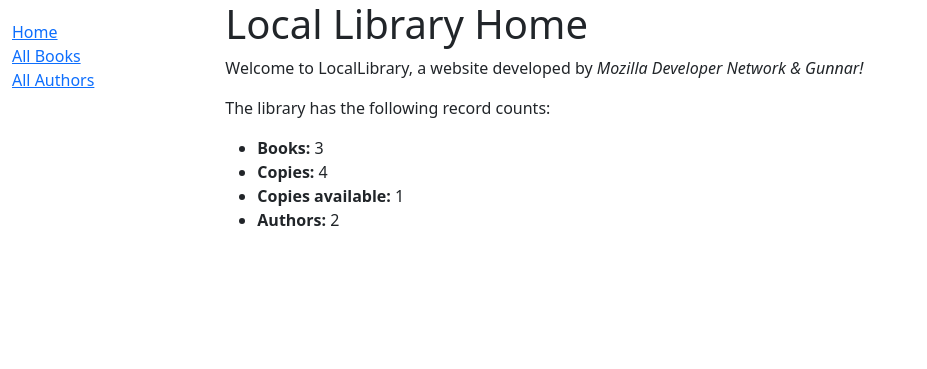
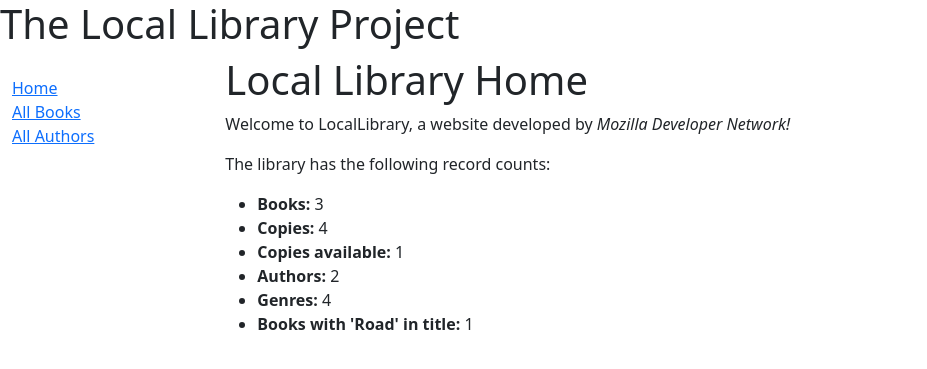
Before and after one commit to MoodyMan04/CSCI313-Assignment3-Gunnar-Moody, a Django app: page /catalog/ in a window 1280 px wide. Shown: the top 369 px of the page, without its empty margins (0-927 px from the left). Run offline with Django 5.2, Linux system fonts and the light colour scheme; data comes from the database, SQL or seed files in the repository.

Commit message:
added num_genres + num_books_road to view and index.html

```diff
--- a/locallibrary/catalog/templates/index.html
+++ b/locallibrary/catalog/templates/index.html
@@ -1,8 +1,10 @@
-{% extends "base_generic.html" %} {% block content %}
+{% extends "base_generic.html" %} {% block title %}
+<h1>The Local Library Project</h1>
+{% endblock %} {% block content %}
 <h1>Local Library Home</h1>
 <p>
   Welcome to LocalLibrary, a website developed by
-  <em>Mozilla Developer Network & Gunnar!</em>
+  <em>Mozilla Developer Network!</em>
 </p>
 <p>The library has the following record counts:</p>
 <ul>
@@ -10,5 +12,7 @@
   <li><strong>Copies:</strong> {{ num_instances }}</li>
   <li><strong>Copies available:</strong> {{ num_instances_available }}</li>
   <li><strong>Authors:</strong> {{ num_authors }}</li>
+  <li><strong>Genres:</strong> {{ num_genres }}</li>
+  <li><strong>Books with 'Road' in title:</strong> {{ num_books_road }}</li>
 </ul>
 {% endblock %}
--- a/locallibrary/catalog/views.py
+++ b/locallibrary/catalog/views.py
@@ -14,11 +14,19 @@ def index(request):
     # Generate count of Authors.
     num_authors = Author.objects.count()
 
+    # Generate count of Genres.
+    num_genres = Genre.objects.all().count()
+
+    # Generate count of Books with word 'Road' in the title
+    num_books_road = Book.objects.all().filter(title__contains='road').count()
+
     context = {
         'num_books': num_books,
         'num_instances': num_instances,
         'num_instances_available': num_instances_available,
         'num_authors': num_authors,
+        'num_genres': num_genres,
+        'num_books_road': num_books_road
     }
 
     return render(request, 'index.html', context=context)
```
